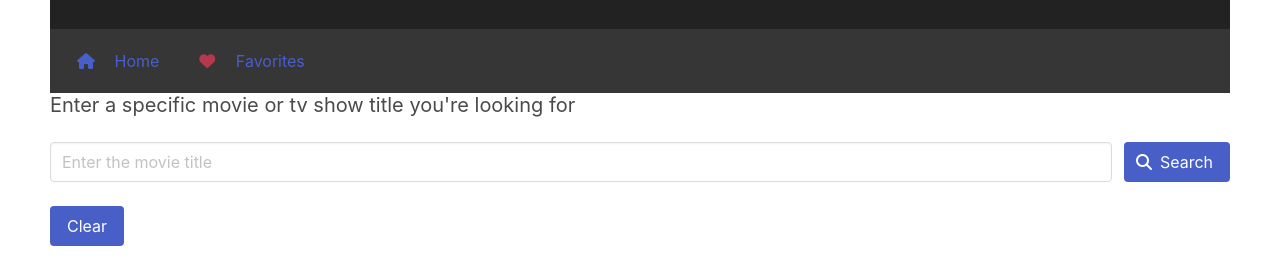
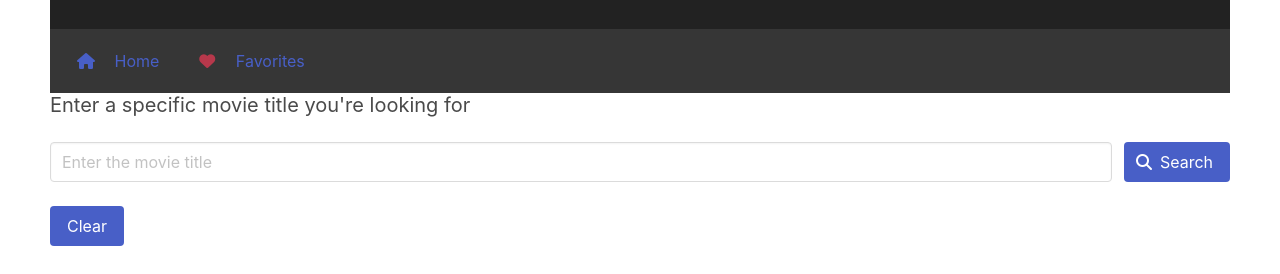
Before and after one commit to sush-tech/Movies-worth-your-time, a plain HTML site: page index.html in a window 1280 px wide. Shown: the part 131-405 px from the top of the page. Drawn offline with nearby package versions, Linux system fonts and the light colour scheme; no server answers; a web font is replaced by a local one.

Commit message:
removed tv show from search bar description

```diff
--- a/index.html
+++ b/index.html
@@ -54,7 +54,7 @@
       </nav>
 <!-- search movie by title -->
       <section>
-        <h1 class="subtitle">Enter a specific movie or tv show title you're looking for</h1>
+        <h1 class="subtitle">Enter a specific movie title you're looking for</h1>
           <div class="field is-grouped">
             <p class="control is-expanded">
               <input class="input" id="movie-search" type="text" placeholder="Enter the movie title">
```
